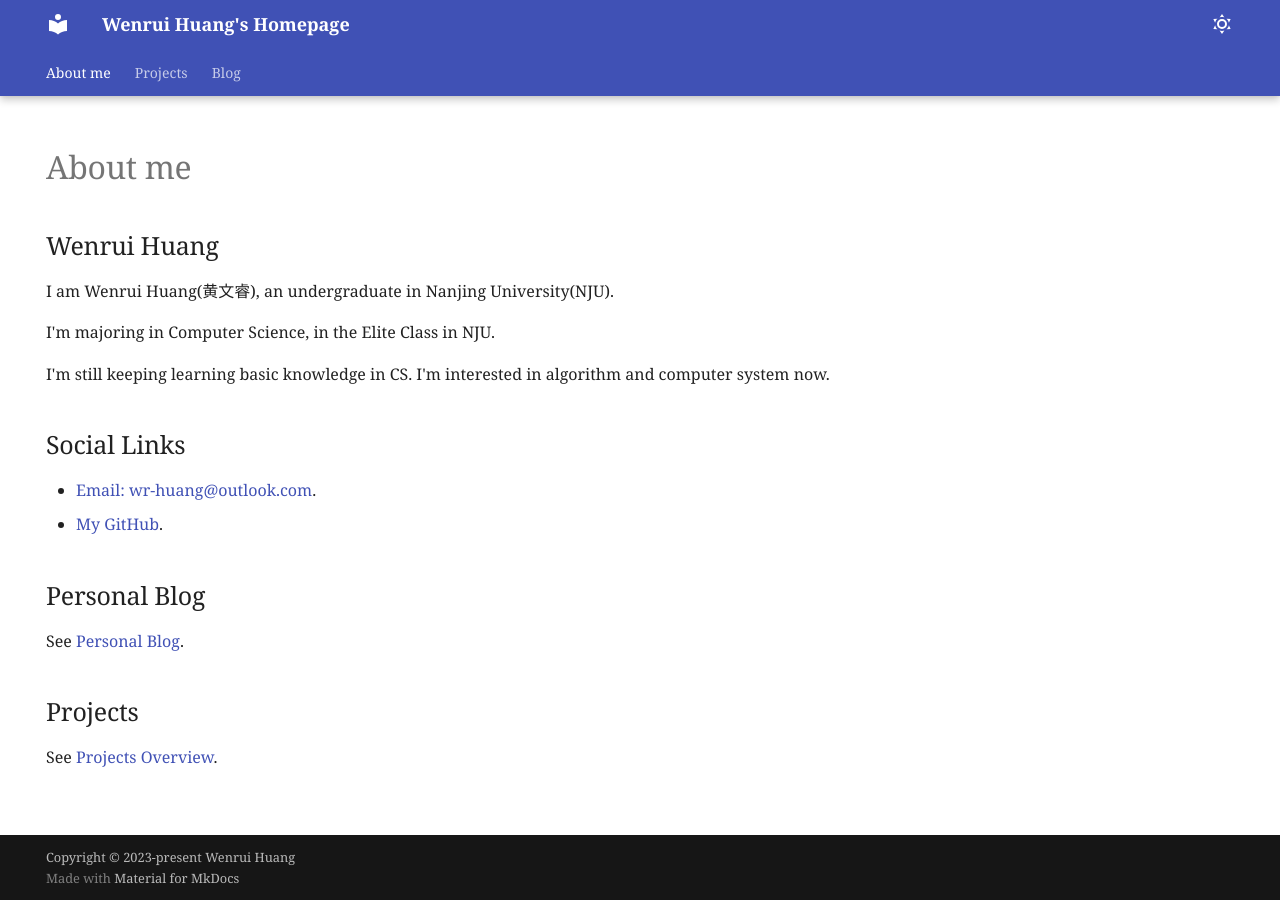
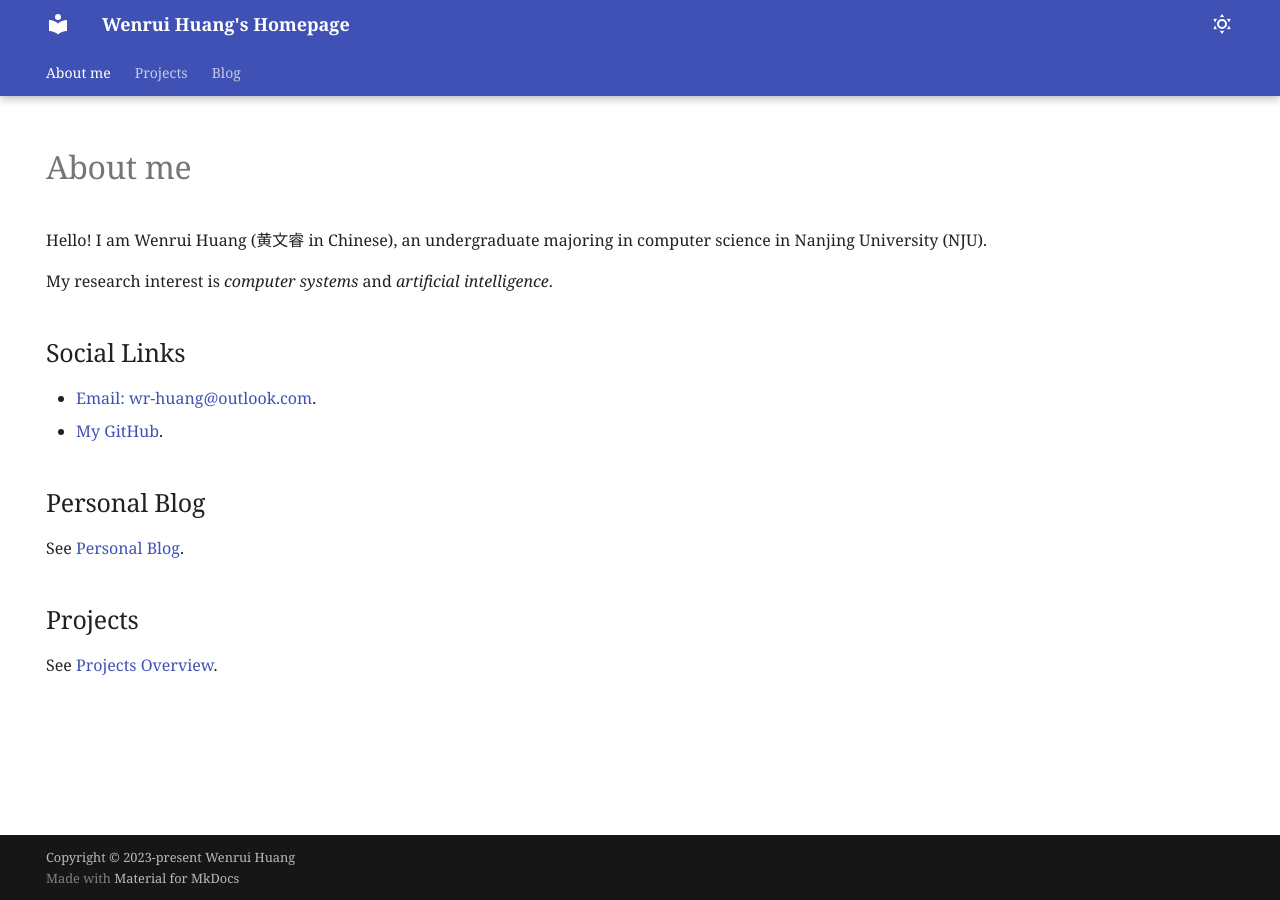
Before and after one commit to rijuyuezhu/homepage, an MkDocs documentation site: the page built from docs/index.md, in a window 1280 px wide. Built offline with MkDocs 1.6.1 and Material for MkDocs 9.7.7, drawn with Linux system fonts in a browser that asks for light colours; some web fonts are replaced.

Commit message:
feat(*): rewrite the about me part

```diff
--- a/docs/index.md
+++ b/docs/index.md
@@ -6,13 +6,12 @@ hide:
 
 # About me
 
-## Wenrui Huang
 
-I am Wenrui Huang(黄文睿), an undergraduate in Nanjing University(NJU).
+Hello! I am Wenrui Huang (黄文睿 in Chinese),
+an undergraduate majoring in computer science in
+Nanjing University (NJU).
 
-I'm majoring in Computer Science, in the Elite Class in NJU.
-
-I'm still keeping learning basic knowledge in CS. I'm interested in algorithm and computer system now.
+My research interest is *computer systems* and *artificial intelligence*.
 
 ## Social Links
 
```
